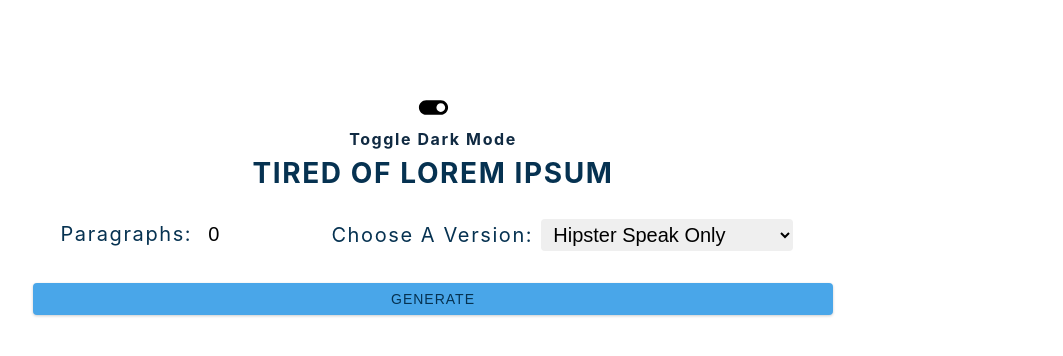
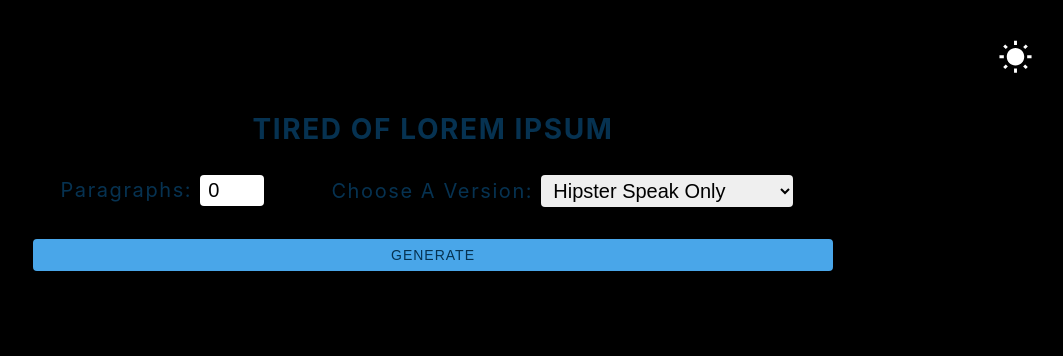
Before and after one commit to stephin007/lorem-ipsum, a React (Create React App) app: page / in a window 1280 px wide. Shown: the top 356 px of the page, without its empty margins (207-1270 px from the left). Built offline with nearby package versions, Linux system fonts and the light colour scheme.

Commit message:
darkMode fixed :hammer:

```diff
--- a/package.json
+++ b/package.json
@@ -11,6 +11,7 @@
     "react": "^17.0.2",
     "react-dom": "^17.0.2",
     "react-scripts": "4.0.3",
+    "styled-components": "^5.3.0",
     "web-vitals": "^1.0.1"
   },
   "scripts": {
--- a/src/App.js
+++ b/src/App.js
@@ -1,7 +1,14 @@
-import React, { useState, useEffect } from "react";
+import React, { useState } from "react";
+import styled from "styled-components";
+import WbSunnyIcon from "@material-ui/icons/WbSunny";
+import Brightness2Icon from "@material-ui/icons/Brightness2";
 import "./DarkStyles/DarkStyle.css";
-import ToggleOffIcon from "@material-ui/icons/ToggleOff";
-import ToggleOnIcon from "@material-ui/icons/ToggleOn";
+
+const ThemeIcons = styled.div`
+  display: flex;
+  justify-content: flex-end;
+  padding: 30px;
+`;
 
 function App() {
   const [count, setCount] = useState(0);
@@ -9,7 +16,6 @@ function App() {
   const [type, setType] = useState("hipster-latin");
   const [showLoading, setShowLoading] = useState(false);
   const [dark, setDark] = useState(true);
-  const [theme, setTheme] = useState("");
 
   const handleSubmit = async (e) => {
     // starts showing loading gif once submit is clicked
@@ -37,25 +43,18 @@ function App() {
     }
   };
 
-  useEffect(() => {
-    localStorage.setItem("theme", JSON.stringify(dark));
-    const data = localStorage.getItem("theme");
-    setTheme(data);
-  }, []);
-
   return (
     <React.Fragment>
-      {dark === false ? (
+      {dark === true ? (
         <div className="app__dark">
-          <section className="section-center">
-            <ToggleOffIcon
-              onClick={() => {
-                setDark(true);
-              }}
+          <ThemeIcons>
+            <WbSunnyIcon
               fontSize="large"
-              style={{ color: "white" }}
+              style={{ cursor: "pointer", color: "white" }}
+              onClick={() => setDark(false)}
             />
-            <h4>Toggle Dark mode</h4>
+          </ThemeIcons>
+          <section className="section-center" style={{ marginTop: 10 }}>
             <h3>tired of lorem ipsum</h3>
             <form className="lorem-form" onSubmit={handleSubmit}>
               <div className="cont">
@@ -107,16 +106,14 @@ function App() {
         </div>
       ) : (
         <div className="app__light">
-          <section className="section-center">
-            <ToggleOnIcon
-              onClick={() => {
-                setDark(false);
-              }}
+          <ThemeIcons>
+            <Brightness2Icon
               fontSize="large"
-              style={{ color: "black" }}
+              style={{ cursor: "pointer" }}
+              onClick={() => setDark(true)}
             />
-            <h4>Toggle Dark mode</h4>
-
+          </ThemeIcons>
+          <section className="section-center" style={{ marginTop: 10 }}>
             <h3>tired of lorem ipsum</h3>
             <form className="lorem-form" onSubmit={handleSubmit}>
               <div className="cont">
--- a/src/DarkStyles/DarkStyle.css
+++ b/src/DarkStyles/DarkStyle.css
@@ -2,10 +2,12 @@
   background-color: black;
   padding: 10px;
   height: 100vh;
+  transition: all 0.25s linear;
 }
 
 .app__light {
   background-color: white;
   padding: 10px;
   height: 100vh;
+  transition: all 0.25s linear;
 }
```
Also changed, not shown: 1 other file (tests, documents, lock files or other folders).
